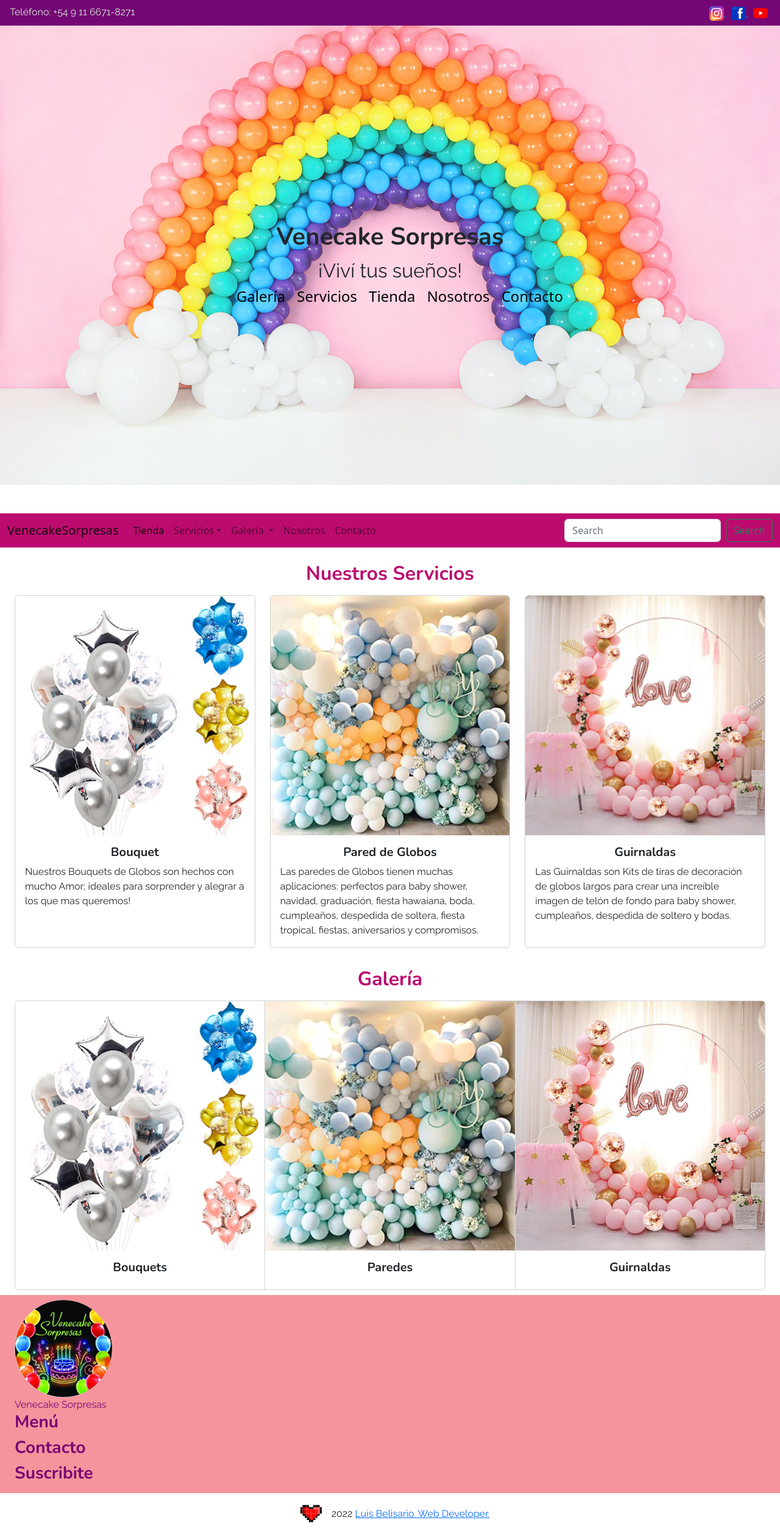
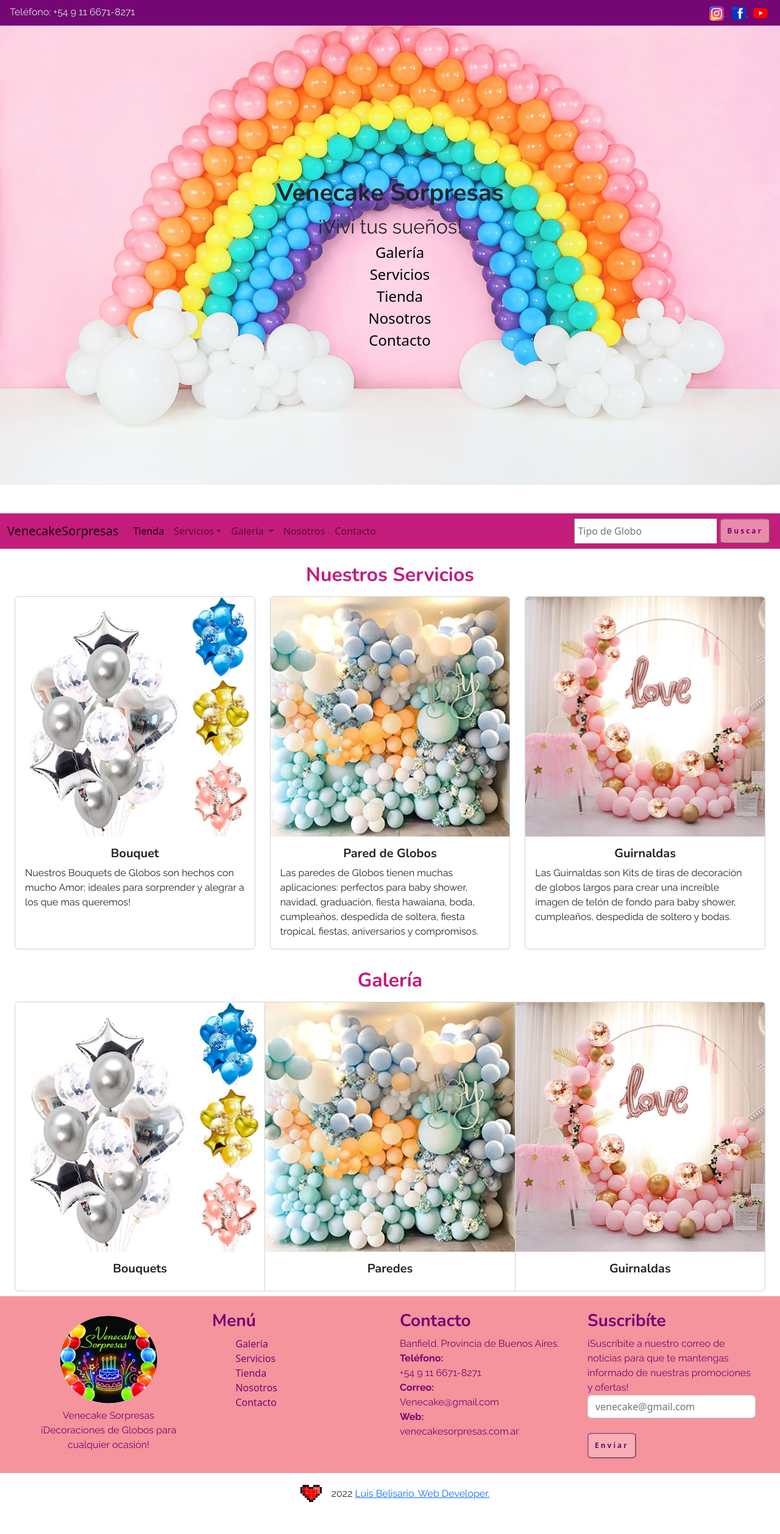
Before and after one commit to Lebs87/Venecake-Sorpresas, a website: page index.html in a window 1280 px wide. Shown: the whole page at 61% size. After the commit the page ends 2483 px from the top, so only its background shows below. Drawn offline with nearby package versions, Linux system fonts and the light colour scheme; files whose address does not match are found by name.

Commit message:
Solo arreglos del index (footer, desbordamiento, complementar texto, prueba de nueva ruta para conectar la imagen de bg del css con el index, botones)

```diff
--- a/index.html
+++ b/index.html
@@ -24,6 +24,7 @@
   <link rel="stylesheet" href="assets/css/animate.css">
   <!--JS-->
   <script defer src="js/index.js"></script>
+  <script defer src="js/variables.js"></script>
 </head>
 
 <body>
@@ -32,8 +33,7 @@
   <header>
     <section class="bg_Morado d-flex justify-content-between py-2 px-3">
       <article>
-        <p class="textWhite">Teléfono: +54 9 11 6671-8271</p>
-        <!--Cambiar el teléfono por una imagen-->
+        <p class="textWhite">Teléfono: +54 9 11 6671-8271</p><!--Cambiar el teléfono por una imagen-->
       </article>
       <article>
         <a href="https://instagram.com/venecake.sorpresas?igshid=YmMyMTA2M2Y=" target="_blank" class="px-1">
@@ -52,21 +52,21 @@
         <h1 class="fs-1">Venecake Sorpresas</h1>
         <p class="fs-2">¡Viví tus sueños!</p>
       </article>
-      <article>
-        <ul class="indexNav">
-          <li>
-            <a href="pages/galeria.html" class="navLink fs-4">Galería</a>
+      <article class="container text-center">
+        <ul class="styleNav row justify-content-md-center">
+          <li class="">
+            <a href="pages/galeria.html" class="navLink fs-4 col col-lg-2">Galería</a>
           </li>
-          <li>
-            <a href="pages/servicios.html" class="navLink fs-4">Servicios</a>
+          <li clas="">
+            <a href="pages/servicios.html" class="navLink fs-4 col col-lg-2">Servicios</a>
           </li>
-          <li>
+          <li clas="col col-lg-2">
             <a href="pages/tienda.html" class="navLink fs-4">Tienda</a>
           </li>
-          <li>
+          <li clas="col col-lg-2">
             <a href="pages/nosotros.html" class="navLink fs-4">Nosotros</a>
           </li>
-          <li>
+          <li clas="col col-lg-2">
             <a href="pages/contacto.html" class="navLink fs-4">Contacto</a>
           </li>
         </ul>
@@ -126,8 +126,14 @@
           </li>
         </ul>
         <form class="d-flex" role="search">
-          <input class="form-control me-2" type="search" placeholder="Search" aria-label="Search">
-          <button class="btn btn-outline-success" type="submit">Search</button>
+          <input class="" type="search" placeholder=" Tipo de Globo" aria-label="Search"><!--Modelar input-->
+          <button class="btn-neon mx-1" type="submit">
+            <span class="span1"></span>
+            <span class="span2"></span>
+            <span class="span3"></span>
+            <span class="span4"></span>
+            Buscar
+          </button>
         </form>
       </div>
     </div>
@@ -195,20 +201,59 @@
   <!--TERMINA MAIN-->
 
   <!--INICIA FOOTER-->
-  <footer>
-    <section class="bg_Rosado px-4 py-2">
-      <article>
-        <img src="assets/images/Logo VenecakeSorpresas.jpeg" alt="Logo de Venecake Sorpresas" class="footer_Img_Logo">
+  <footer class="container texcenter max_width">
+    <section class="px-4 py-2 row row-cols-1 row-cols-md-4 bg_Rosado">
+      <article class="col p-3 text-center d-flex align-items-center flex-column">
+        <img src="assets/images/Logo VenecakeSorpresas.jpeg" alt="Logo de Venecake Sorpresas" class="footer_Img_Logo py-2">
         <p>Venecake Sorpresas</p>
+        <p>¡Decoraciones de Globos para cualquier ocasión!</p>
       </article>
-      <article>
+      <article class="col p-3">
         <h3>Menú</h3>
+        <ul class="styleNav d-flex flex-column">
+          <li>
+            <a href="pages/galeria.html" class="navFooter fs-6">Galería</a>
+          </li>
+          <li>
+            <a href="pages/servicios.html" class="navFooter fs-6">Servicios</a>
+          </li>
+          <li>
+            <a href="pages/tienda.html" class="navFooter fs-6">Tienda</a>
+          </li>
+          <li>
+            <a href="pages/nosotros.html" class="navFooter fs-6">Nosotros</a>
+          </li>
+          <li>
+            <a href="pages/contacto.html" class="navFooter fs-6">Contacto</a>
+          </li>
+        </ul>
       </article>
-      <article>
+      <article class="col p-3">
         <h3>Contacto</h3>
+        <p>Banfield. Provincia de Buenos Aires.</p>
+        <p><b>Teléfono:</b></p>
+        <p>+54 9 11 6671-8271</p>
+        <p><b>Correo:</b></p>
+        <p>Venecake@gmail.com</p>
+        <p><b>Web:</b></p>
+        <p>venecakesorpresas.com.ar</p>
       </article>
-      <article>
-        <h3>Suscribite</h3>
+      <article class="col p-3">
+        <h3>Suscribíte</h3>
+        <p>¡Suscríbite a nuestro correo de noticias para que te mantengas informado de nuestras promociones y ofertas!</p>
+        <form action="envio.php" class="">
+          <div class="form">
+            <input type="email" class="form-control" id="email" placeholder="venecake@gmail.com">
+            <label for="email"></label>
+          </div>
+          <button type="submit" class="btn-neon">
+            <span class="span1"></span>
+            <span class="span2"></span>
+            <span class="span3"></span>
+            <span class="span4"></span>
+            Enviar
+        </button>
+        </form>
       </article>
     </section>
     <section class="d-flex justify-content-center align-items-center my-3">
--- a/scss/_common.scss
+++ b/scss/_common.scss
@@ -2,6 +2,7 @@
 *{
     padding: 0rem;
     margin: 0rem;
+    box-sizing: border-box;
 }
 //GENERAL
 body{
@@ -10,26 +11,80 @@
 .logoVenecakeSorpresas{
     width: 20vw;
 }
+.btn-neon{
+    position: relative;
+    display: inline-block;
+    padding: 10px;
+    color:  map-get($map: $colors, $key: 'morado');
+    letter-spacing: 3px;
+    font-size: 12px;
+    font-weight: 700;
+    text-decoration: none;
+    overflow: hidden;
+    transition: 0.2s;
+    border-radius: 10%;
+    border-color: map-get($map: $colors, $key: 'moradoTrans');
+    background-color: map-get($map: $colors, $key: 'rosadoTrans');
+    &:hover{
+        background-color: map-get($map: $colors, $key: 'darkYellow');
+        color: map-get($map: $colors, $key: 'white');
+        box-shadow: 0 0 10px map-get($map: $colors, $key: 'yellow'), 0 0 40px map-get($map: $colors, $key: 'yellow'), 0 0 80px map-get($map: $colors, $key: 'yellow');
+        transition-delay: 1s;
+        .span1{
+            left: 100%;
+            transition: 1s;
+        };
+        .span2{
+            top: 100%;
+            transition: 1s;
+            transition-delay: 0.25s;
+        };
+        .span3{
+            right: 100%;
+            transition: 1s;
+            transition-delay: 0.5s;
+        };
+        .span4{
+            bottom: 100%;
+            transition: 1s;
+            transition-delay: 0.75s;
+        };
+    }
+    span{
+    position: absolute;
+    display: block;
+    }
+}
+.span1{
+    top: 0;
+    left: -100%;
+    @include contact_span(100%,2px,linear-gradient(90deg, transparent, map-get($map: $colors, $key: 'azul')));
+}
+.span2{
+    top: -100%;
+    right: 0;
+    @include contact_span(2px,100%,linear-gradient(180deg, transparent, map-get($map: $colors, $key: 'rojo')));
+}
+.span3{
+    bottom: 0;
+    right: -100%;
+    @include contact_span(100%,2px,linear-gradient(270deg, transparent, map-get($map: $colors, $key: 'amarillo')));
+}
+.span4{
+    bottom: -100%;
+    left: 0;
+    @include contact_span(2px,100%,linear-gradient(360deg, transparent, map-get($map: $colors, $key: 'verde')));
+}
 //INDEX
 .index_Presentacion{
-    width: 100vw;
+    width: auto;
     height: 100vh;
     display: flex;
     align-items: center;
     justify-content: center;
-    background: url(/../assets/images/globos_intro.jpg);
+    background: url(../assets/images/globos_intro.jpg);
     background-size: cover;
     background-position: center;
     flex-direction: column;
     text-align: center;
 }
-//FOOTER
-.bg_Rosado{
-    background-color: map-get($map: $colors, $key: "rosado");
-    color: map-get($map: $colors, $key: 'morado');
-}
-.footer_Img_Logo{
-    border-radius: 50%;
-    width: 20vh;
-    height: 20vh;
-}
--- a/scss/_fonts.scss
+++ b/scss/_fonts.scss
@@ -36,10 +36,18 @@
     color: map-get($map: $colors, $key: 'white');
 }
 .textGreen{
-    color: map-get($map: $colors, $key: 'green')
+    color: map-get($map: $colors, $key: 'green');
+}
+.textMorado{
+    color: map-get($map: $colors, $key: 'morado');
 }
 .navLink{
     text-decoration: none;
     color: map-get($map: $colors, $key: 'black');
     margin: 0.4em;
 }
+.navFooter{
+    text-decoration: none;
+    color: map-get($map: $colors, $key: 'morado');
+    margin: 0.4em;
+}
--- a/scss/_footer.scss
+++ b/scss/_footer.scss
@@ -0,0 +1,12 @@
+.bg_Rosado{
+    background-color: map-get($map: $colors, $key: "rosado");
+    color: map-get($map: $colors, $key: 'morado');
+}
+.footer_Img_Logo{
+    border-radius: 50%;
+    width: 20vh;
+    height: 20vh;
+}
+.max_width{
+    max-width: 100vw;
+}
--- a/scss/_navBar.scss
+++ b/scss/_navBar.scss
@@ -1,5 +1,4 @@
-.indexNav{
-    display: flex;
+.styleNav{
     list-style: none;
 }
 .bg_Violeta{
--- a/scss/_vars.scss
+++ b/scss/_vars.scss
@@ -1,17 +1,23 @@
 // colors
 $colors:(
   'green': hsl(132, 100%, 65%),
+  'darkGreenTrans':hsla(132, 100%, 65%, 0.5),
   'yellow': hsl(38, 100%, 65%),
   'white': hsl(131, 33%, 87%),
   'darkGrey': hsla(127, 8%, 20%, 0.5),
   'grey': hsl(0, 0%, 47%),
-  'blue': hsl(251, 92%, 30%),
+  'azul': hsl(251, 100%, 30%),
+  'rojo': hsl(0, 100%, 30%),
+  'verde': hsl(128, 100%, 30%),
+  'amarillo': hsl(56, 100%, 30%),
   'darkYellow': hsl(38, 56%, 32%),
-  'darkGreenTrans':hsla(132, 100%, 65%, 0.5),
   'black':hsl(120, 100%, 0%),
-  'violeta': hsl(326, 89%, 39%),
+  'violeta': hsl(326, 75%, 44%),
   'morado': hsl(300, 89%, 24%),
+  'moradoTrans': hsla(300, 89%, 24%, 0.5),
   'rosado': hsl(355, 83%, 77%),
+  'rosadoTrans': hsla(355, 82%, 85%, 0.7),
+
 );
 //breakpoints
 $breakpoints: (
```
Also changed, not shown: assets/css/style.css, js/variables.js (added).
